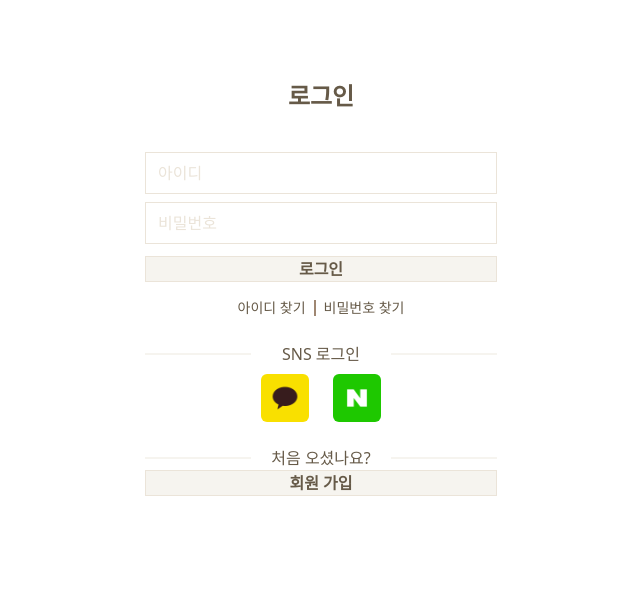
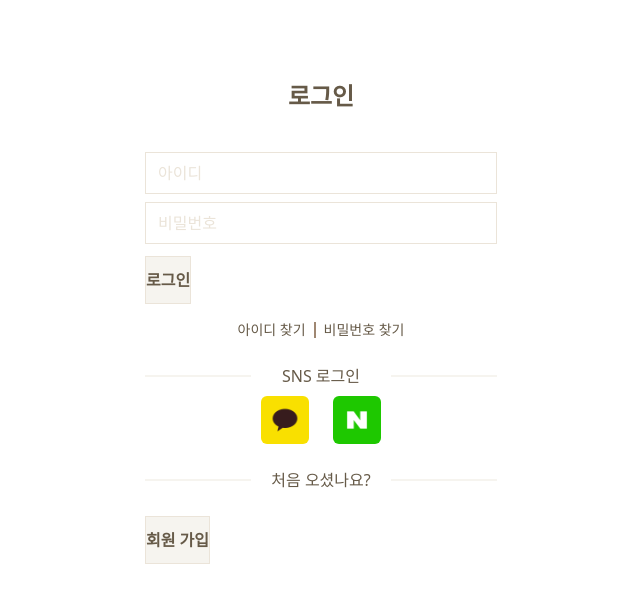
Before and after one commit to Team-Sttock/FE, a Next.js app: page /login in a window 1280 px wide. Shown: the top 602 px of the page, without its empty margins (319-959 px from the left). Built offline with nearby package versions, Linux system fonts and the light colour scheme.

Commit message:
feat: 넓이는 사용자가 정함

```diff
--- a/features/common/components/Button.tsx
+++ b/features/common/components/Button.tsx
@@ -10,10 +10,11 @@ const Button: React.FC<ButtonProps> = ({ className, isSelected, ...props }) => {
   return (
     <button
       className={classNames(
-        'w-full border border-beige font-semibold',
+        'border border-beige font-semibold',
         isSelected ?? false
           ? 'bg-dark-brown text-ivory'
-          : 'bg-ivory text-dark-brown'
+          : 'bg-ivory text-dark-brown',
+        className ?? ''
       )}
       {...props}
     />
```
